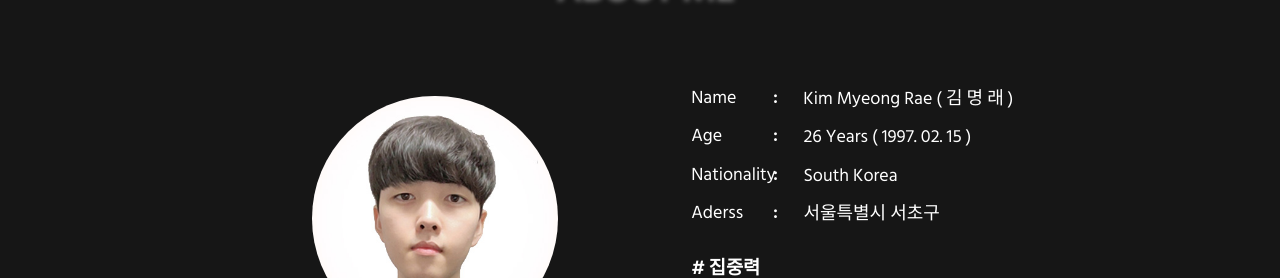
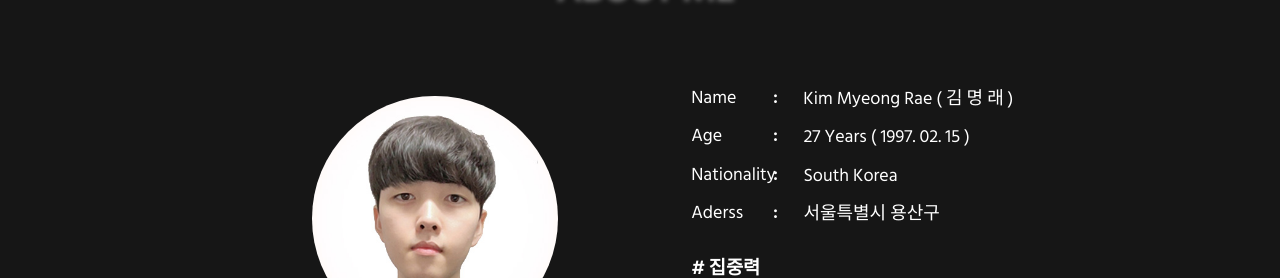
Before and after one commit to irisiris99/portfolio, a React (Create React App) app: page / in a window 1280 px wide. Shown: the part 931-1209 px from the top of the page. Built offline with nearby package versions, Linux system fonts and the light colour scheme.

Commit message:
Update index.tsx

```diff
--- a/src/index.tsx
+++ b/src/index.tsx
@@ -9,13 +9,13 @@ import { BrowserRouter } from 'react-router-dom';
 import ScrollTop from './component/Scrolltop';
 
 // About
-const age:string = '26 Years';
+const age:string = '27 Years';
 const nationality:string = 'South Korea';
-const adress:string = '서울특별시 서초구';
+const adress:string = '서울특별시 용산구';
 
 // Contact
 const phone:string = '0 1 0 - 6 8 5 0 - 5 6 0 7';
-const github:string = 'https://www.github.com/irisiris99';
+const github:string = 'https://www.github.com/IRIS97xD';
 const email:string = 'c j g 0 3 1 1 7 @ g m a i l . c o m';
 
 function reducer(state = [age, nationality, adress, phone, github, email]){
```
